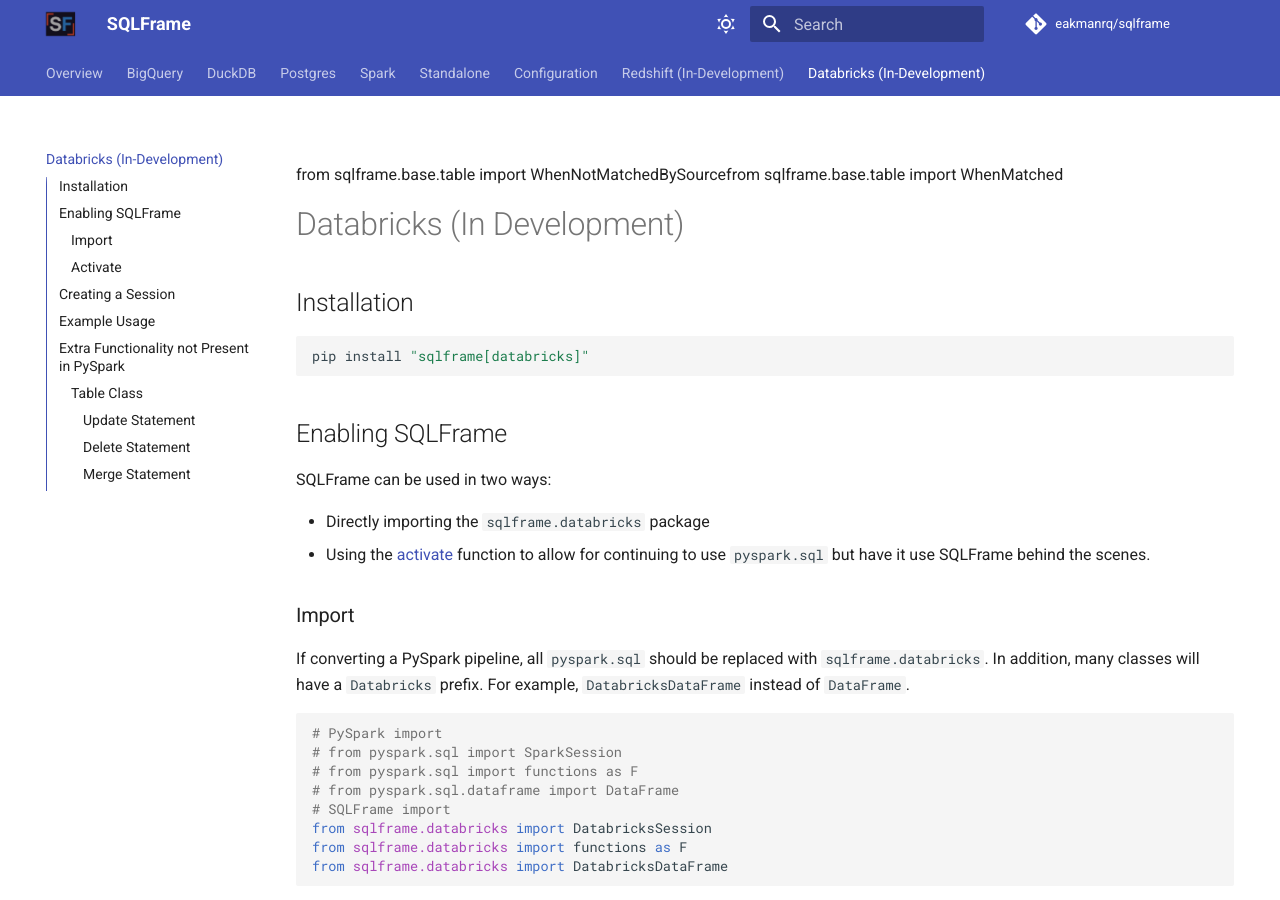
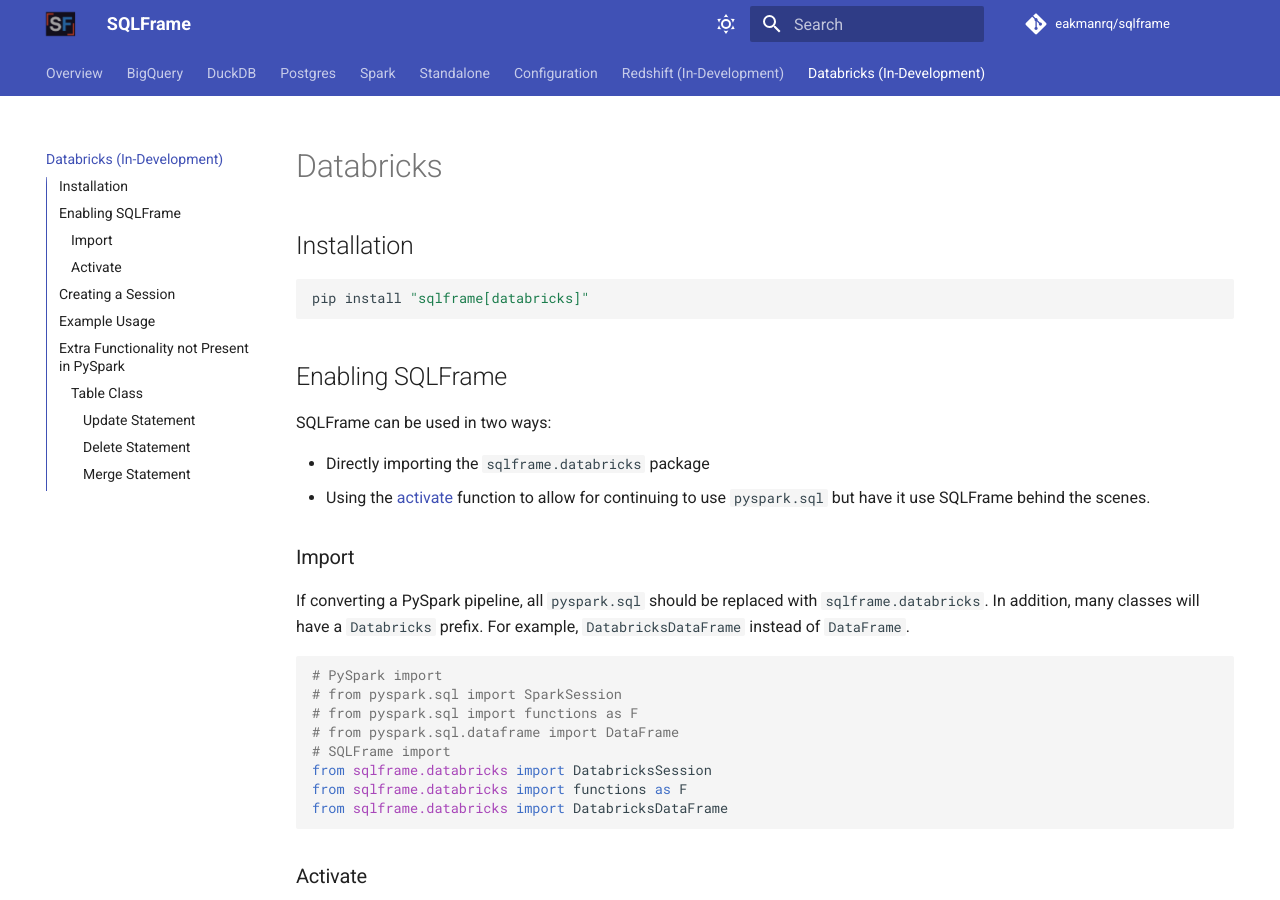
Before and after one commit to eakmanrq/sqlframe, an MkDocs documentation site: the page built from docs/databricks.md, in a window 1280 px wide and 900 px high. Built offline with MkDocs 1.6.1 and Material for MkDocs 9.7.7, drawn with Linux system fonts in a browser that asks for light colours; comment, search, counter and statistics services are not loaded.

Commit message:
chore: update docs remove databricks in development

```diff
--- a/docs/databricks.md
+++ b/docs/databricks.md
@@ -1,6 +1,4 @@
-from sqlframe.base.table import WhenNotMatchedBySourcefrom sqlframe.base.table import WhenMatched
-
-# Databricks (In Development)
+# Databricks
 
 ## Installation
 
```
Also changed, not shown: README.md (+6 -5 lines).
